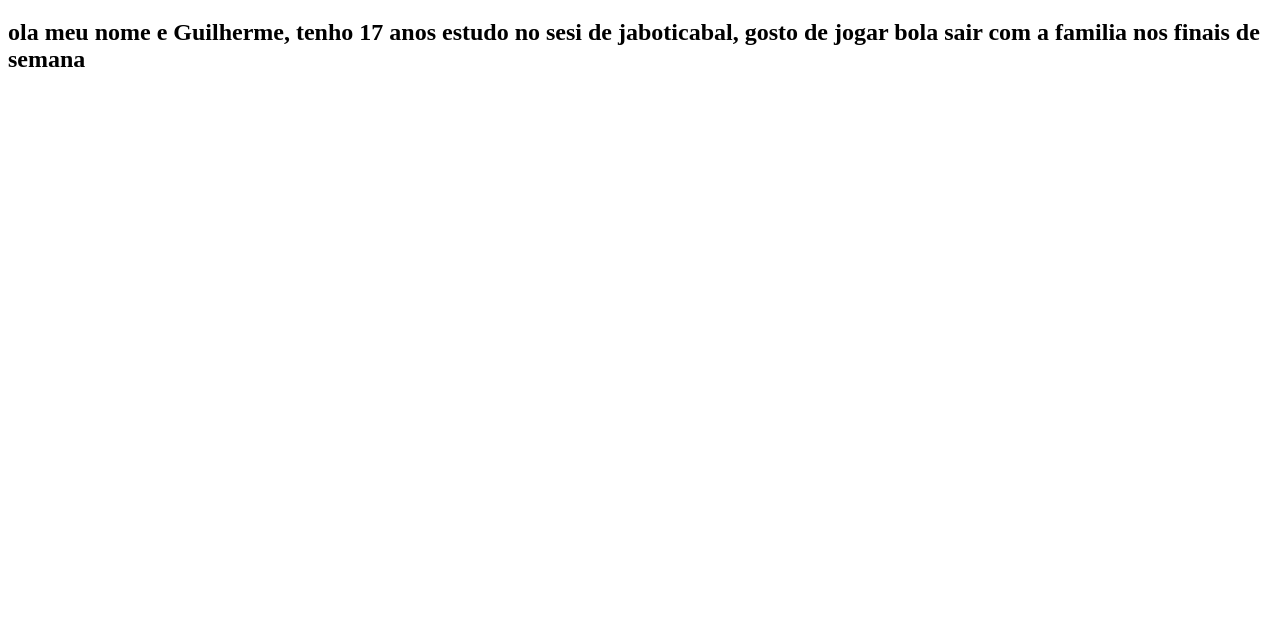
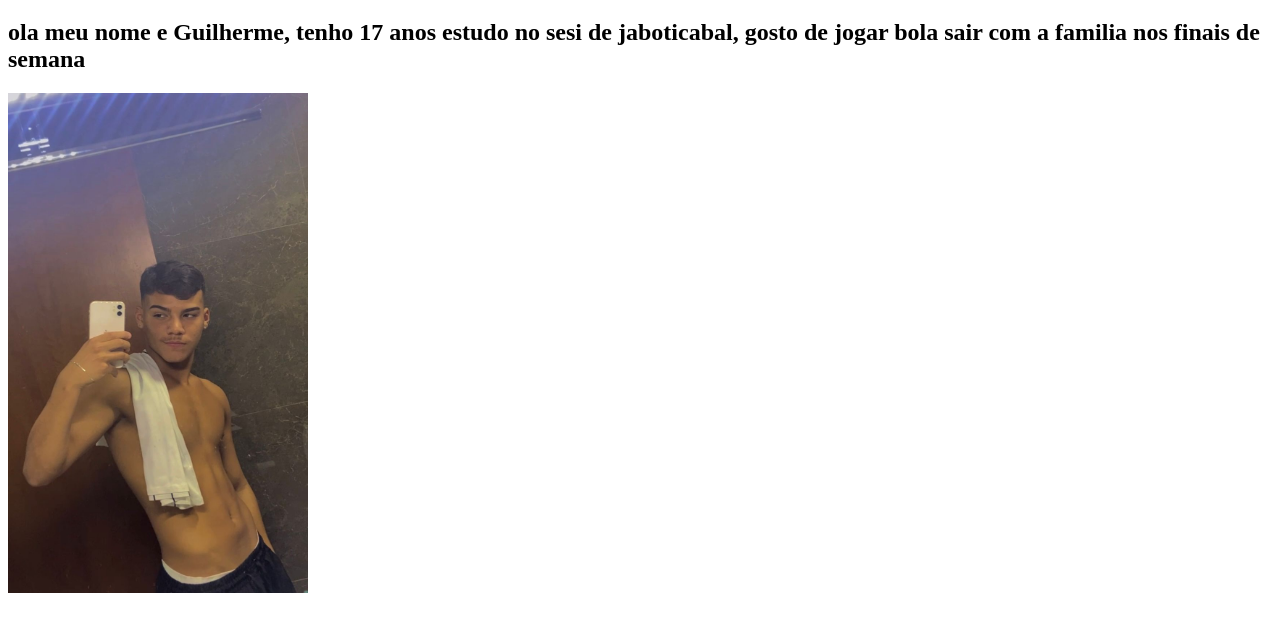
Before and after one commit to Guui7/meu-site, a plain HTML site: page index.html in a window 1280 px wide. Shown: the part 61-692 px from the top of the page. Drawn offline with Linux system fonts and the light colour scheme.

Commit message:
coloquei uma imagem e um texto

```diff
--- a/index.html
+++ b/index.html
@@ -3,11 +3,12 @@
 <head>
     <meta charset="UTF-8">
     <meta name="viewport" content="width=device-width, initial-scale=1.0">
-    <link rel="stylesheet" href="styles.html">
+    <link rel="stylesheet" href="styles.css">
     <title>meu site</title>
 </head>
 <body>
     <h1>guilherme</h1>
     <h2>ola meu nome e Guilherme, tenho 17 anos estudo no sesi de jaboticabal, gosto de jogar bola sair com a familia nos finais de semana </h2>
+     <img class="foto" src="imgs/eu.jpeg" alt="">
 </body>
 </html>
--- /dev/null
+++ b/styles.css
@@ -0,0 +1,4 @@
+.foto{
+    width: 300px;
+    height: 500px;
+}
```
Also changed, not shown: imgs/eu.jpeg (added), styles.html (deleted).
